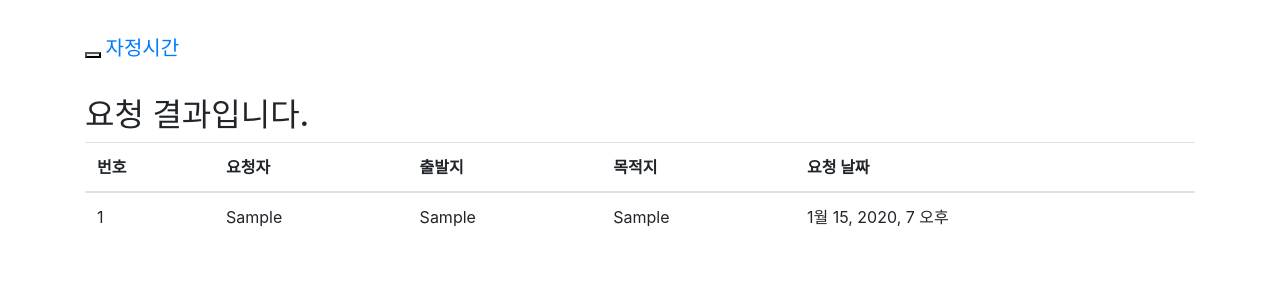
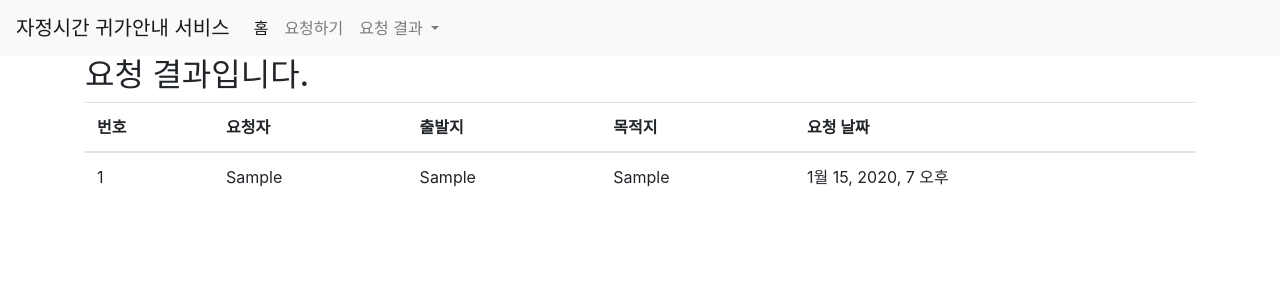
Before and after one commit to creationyun/MidnightGuideToHome, a Django app: page /web/ in a window 1280 px wide. Shown: the top 300 px of the page. Run offline with Django 3.2, Linux system fonts and the light colour scheme; tables that the repository leaves empty hold one stand-in row (values such as "Sample post"); some libraries are stand-ins or nearby versions.

Commit message:
Fix bootstrap navbar error

```diff
--- a/app/templates/web/index.html
+++ b/app/templates/web/index.html
@@ -12,7 +12,6 @@
   <title> 자정시간 귀가안내 서비스 </title>
 
   <link rel="stylesheet" href="../static/web_service/css/bootstrap.min.css">
-  <link rel="stylesheet" href="navbar.css">
   <!--[if lt IE 9]>
     <script src="https://oss.maxcdn.com/html5shiv/3.7.2/html5shiv.min.js"></script>
     <script src="https://oss.maxcdn.com/respond/1.4.2/respond.min.js"></script>
@@ -21,30 +20,32 @@
 
 <body>
 
-  <nav class="navbar navbar-inverse navbar-fixed-top">
-    <div class="container">
-      <div class="navbar-header">
-        <button class="navbar-toggle collapsed" type="button" data-toggle="collapse" data-target="#navbar" aria-expanded="false" aria-controls="navbar">
-          <span class="sr-only">Toggle navigation</span>
-          <span class="icon-bar"></span>
-          <span class="icon-bar"></span>
-          <span class="icon-bar"></span>
+  <nav class="navbar navbar-expand-lg navbar-light bg-light">
+  <a class="navbar-brand" href="#">자정시간 귀가안내 서비스</a>
+  <button class="navbar-toggler" type="button" data-toggle="collapse" data-target="#navbarSupportedContent" aria-controls="navbarSupportedContent" aria-expanded="false" aria-label="Toggle navigation">
+    <span class="navbar-toggler-icon"></span>
   </button>
-        <a class="navbar-brand" href=".">자정시간</a>
+
+  <div class="collapse navbar-collapse" id="navbarSupportedContent">
+    <ul class="navbar-nav mr-auto">
+      <li class="nav-item active">
+        <a class="nav-link" href="#">홈 <span class="sr-only">(current)</span></a>
+      </li>
+      <li class="nav-item">
+        <a class="nav-link" href="#">요청하기</a>
+      </li>
+      <li class="nav-item dropdown">
+        <a class="nav-link dropdown-toggle" href="#" id="navbarDropdown" role="button" data-toggle="dropdown" aria-haspopup="true" aria-expanded="false">
+          요청 결과
+        </a>
+        <div class="dropdown-menu" aria-labelledby="navbarDropdown">
+          <a class="dropdown-item" href="#">진행 중인 요청</a>
+          <a class="dropdown-item" href="#">완료된 요청</a>
+          <div class="dropdown-divider"></div>
+          <a class="dropdown-item" href="#">모든 요청</a>
         </div>
-      <div id="navbar" class="collapse navbar-collapse">
-        <ul class="nav navbar-nav">
-          <li class="active">
-            <a href=".">홈</a>
-          </li>
-          <li>
-            <a href="#req">요청하기</a>
-          </li>
-          <li>
-            <a href="#contact">사용법</a>
       </li>
     </ul>
-      </div>
   </div>
 </nav>
 
@@ -71,9 +72,9 @@
         </tr>
         {% endfor %}
     </table>
+  </div>
 
-    <script src="https://code.jquery.com/jquery-3.3.1.slim.min.js" integrity="sha384-q8i/X+965DzO0rT7abK41JStQIAqVgRVzpbzo5smXKp4YfRvH+8abtTE1Pi6jizo" crossorigin="anonymous"></script>
+  <script src="https://ajax.googleapis.com/ajax/libs/jquery/1.11.3/jquery.min.js"></script>
   <script src="../static/web_service/js/bootstrap.min.js"></script>
-  </div>
 </body>
 </html>
--- a/app/templates/web/navbar.css
+++ /dev/null
@@ -1,8 +0,0 @@
-body {
-  padding-top: 20px;
-  padding-bottom: 20px;
-}
-
-.navbar {
-  margin-bottom: 20px;
-}
```
Also changed, not shown: app/migrations/0006_webguiderequests.py (added). Lines whose indentation alone changed are shown as unchanged.
